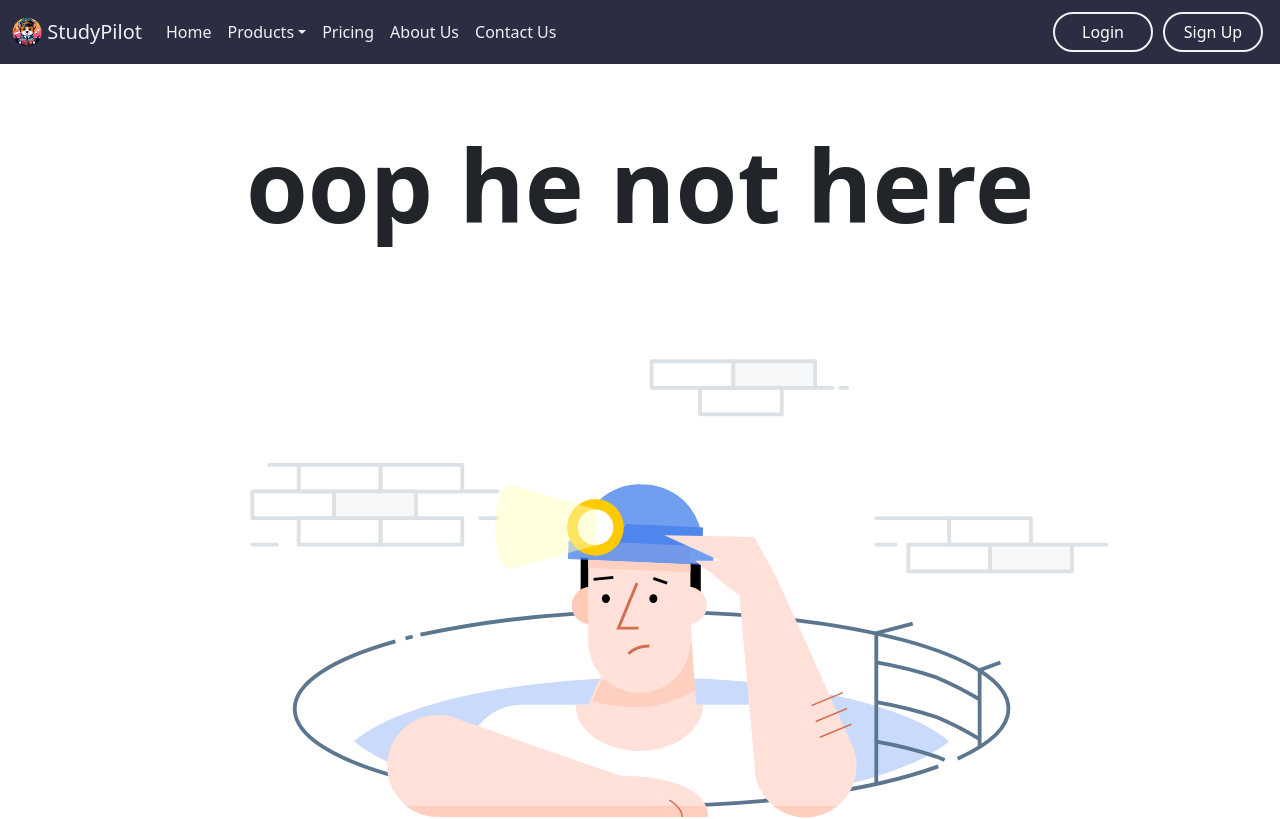
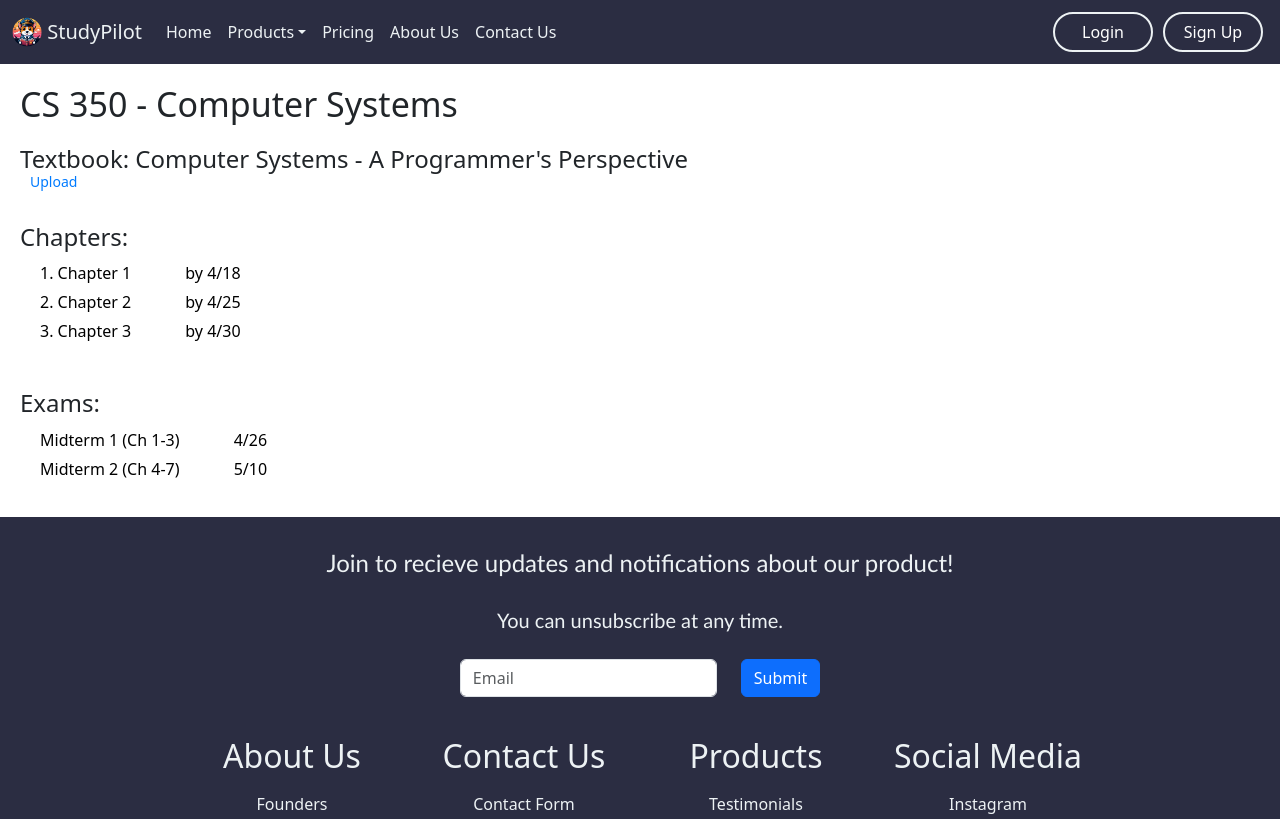
Before and after one commit to shricharanks108/studypilot, a React (Create React App) app: page /coursePage in a window 1280 px wide. Shown: the top 819 px of the page. Built offline with nearby package versions, Linux system fonts and the light colour scheme.

Commit message:
create Course summary page

```diff
--- a/src/App.js
+++ b/src/App.js
@@ -6,6 +6,7 @@ import Header from "./components/Header/Header"
 import Footer from "./components/Footer/Footer"
 import { Routes, BrowserRouter, Route } from 'react-router-dom'
 import UploadPage from './pages/UploadPage/UploadPage';
+import CoursePage from './pages/CoursePage/CoursePage'
 
 function App() {
   return (
@@ -22,6 +23,7 @@ function App() {
         <Route path='/home' element={ <HomePage/> } />
         <Route path='/pricing' element={ <PricingPage/> } />
         <Route path='/upload' element={ <UploadPage/> } />
+        <Route path='/coursePage' element={ <CoursePage/> }/>
         <Route path='/*' element={ <NotFoundPage/> } />
       </Routes>
       <Footer />
--- a/src/components/Header/Header.js
+++ b/src/components/Header/Header.js
@@ -29,7 +29,7 @@ function Header() {
                                 <span className="header-text">Products</span>
                             } id="basic-nav-dropdown">
                                 <NavDropdown.Item href="/upload">Upload PDF </NavDropdown.Item>
-                                <NavDropdown.Item href="/product/product-2">Product #2</NavDropdown.Item>
+                                <NavDropdown.Item href="/coursePage">Course Page</NavDropdown.Item>
                                 <NavDropdown.Item href="/product/product-3">Product #3</NavDropdown.Item>
                                 <NavDropdown.Divider />
                                 <NavDropdown.Item href="/product/product-3">Product #4</NavDropdown.Item>
--- /dev/null
+++ b/src/pages/CoursePage/CoursePage.css
@@ -0,0 +1,58 @@
+.course_page {
+    display: flex;
+    flex-direction: column;
+    padding: 20px;
+  }
+
+  .header1 h2{
+    margin-bottom: 20px;
+    font-size: 34px;
+    text-align: left ;
+  }
+
+  .header2 h2{
+    margin-bottom: -5px;
+    font-size: 24px;
+    text-align: left ;
+  }
+
+  .link a {
+    font-size: 14px;
+    margin-bottom: 20px;
+    text-decoration: none;
+    color: #007bff;
+  }
+
+
+  .link a:hover {
+    text-decoration: underline;
+  }
+
+  .chapters h2,
+  .exams h2 {
+    font-size: 24px;
+    margin-top: 30px;
+    margin-bottom: 10px;
+  }
+
+  .chapters ul,
+  .exams ul {
+    list-style-type: none;
+    padding: 0;
+  }
+
+  .chapters ul li,
+  .exams ul li {
+    margin-bottom: 5px;
+  }
+
+  .chapters ul li a,
+  .exams ul li a {
+    text-decoration: none;
+    color: #000; /* Blue color for links */
+  }
+
+  .chapters ul li a:hover,
+  .exams ul li a:hover {
+    text-decoration: underline;
+  }
--- /dev/null
+++ b/src/pages/CoursePage/CoursePage.js
@@ -0,0 +1,37 @@
+import React from 'react';
+import './CoursePage.css';
+import { Link } from 'react-router-dom';
+
+function CoursePage() {
+  return (
+    <div class="course_page" style={{ display: 'flex', flexDirection: 'column' }}>
+      <div class="header1">
+        <h2> CS 350 - Computer Systems</h2>
+      </div>
+      <div class="header2">
+        <h2>Textbook: Computer Systems - A Programmer's Perspective</h2>
+      </div>
+      <div class="link">
+        <Link to="/upload"><span style={{ marginLeft: '10px' }}></span>Upload</Link>
+      </div>
+
+      <div class="chapters">
+        <h2>Chapters:</h2>
+        <ul>
+          <li><Link to="/chapterPage"><span style={{ marginLeft: '20px' }}></span>1. Chapter 1 <span style={{ marginLeft: '50px' }}></span> by 4/18</Link></li>
+          <li><Link to="/chapterPage"><span style={{ marginLeft: '20px' }}></span>2. Chapter 2 <span style={{ marginLeft: '50px' }}></span> by 4/25</Link></li>
+          <li><Link to="/chapterPage"><span style={{ marginLeft: '20px' }}></span>3. Chapter 3 <span style={{ marginLeft: '50px' }}></span> by 4/30</Link></li>
+        </ul>
+      </div>
+      <div class="exams">
+        <h2>Exams:</h2>
+        <ul>
+          <li><Link to="/examPage"><span style={{ marginLeft: '20px' }}></span>Midterm 1 (Ch 1-3) <span style={{ marginLeft: '50px' }}></span>4/26</Link></li>
+          <li><Link to="/examPage"><span style={{ marginLeft: '20px' }}></span>Midterm 2 (Ch 4-7) <span style={{ marginLeft: '50px' }}></span>5/10</Link></li>
+        </ul>
+      </div>
+    </div>
+  );
+}
+
+export default CoursePage;
--- a/src/pages/UploadPage/UploadPage.js
+++ b/src/pages/UploadPage/UploadPage.js
@@ -13,7 +13,7 @@ function UploadPage() {
   // called when upload button is clicked
   const handleUpload = () => {
     if (selectedFile) {
-      // Example: Send selectedFile to server for processing
+      // process uploaded file here (loading in chapter breakdown or whatever)
       console.log('Uploading file:', selectedFile);
       setSelectedFile(null);
     } else {
```
